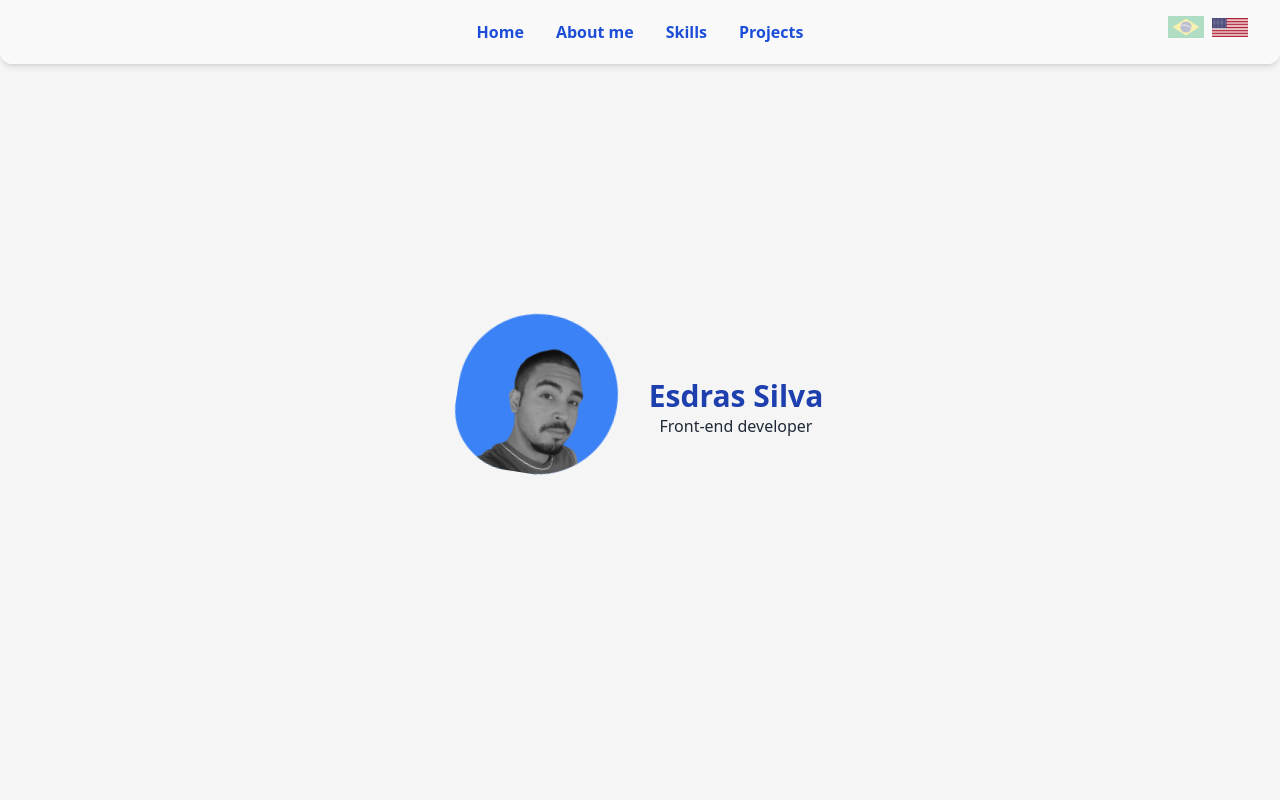
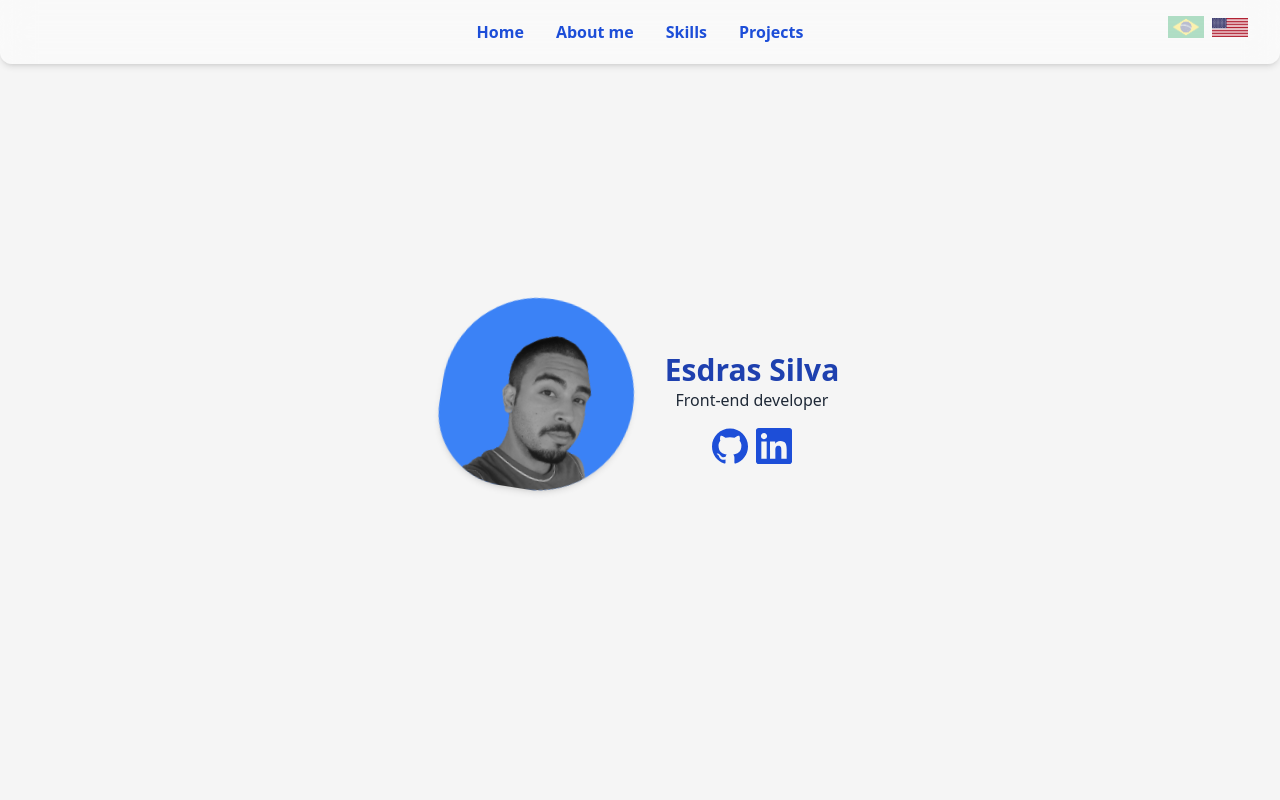
Before and after one commit to EsdrasLimaSilva/portifolio, a Next.js app: page / in a window 1280 px wide. Shown: the top 800 px of the page. Built offline with nearby package versions, Linux system fonts and the light colour scheme.

Commit message:
Add social media and replace sisgo link

```diff
--- a/app/components/Icon.tsx
+++ b/app/components/Icon.tsx
@@ -5,7 +5,7 @@ export default function Icon() {
     return (
         <div
             id="icon"
-            className="rounded-[40px] w-40 h-40 bg-blue-500 relative  overflow-hidden rotate-[9deg]"
+            className="rounded-[40px] w-40 h-40 bg-blue-500 relative shadow-md overflow-hidden rotate-[9deg] md:w-48 md:h-48"
         >
             <Image
                 src={me}
--- a/app/page.tsx
+++ b/app/page.tsx
@@ -21,11 +21,14 @@ import {
     SiMongodb,
     SiMysql,
     SiFigma,
+    SiGithub,
+    SiLinkedin,
 } from "react-icons/si";
 import Project from "./components/Project";
 import { useContext } from "react";
 import { TranslateContext } from "@/contexts/translateContext";
 import Head from "next/head";
+import Link from "next/link";
 
 export default function Home() {
     const { dictionary: d, lang } = useContext(TranslateContext)!;
@@ -42,6 +45,24 @@ export default function Home() {
                             Esdras Silva
                         </h1>
                         <h2 className="text-gray-800">{d.profission}</h2>
+
+                        <div className="flex flex-row text-4xl text-blue-700 gap-2 justify-center mt-4 [&>a:hover]:text-blue-600">
+                            <Link
+                                href="https://github.com/EsdrasLimaSilva"
+                                target="_blank"
+                                rel="noreferrer"
+                            >
+                                <SiGithub />
+                            </Link>
+
+                            <Link
+                                href="https://linkedin/in/esdras-silva-frontend"
+                                target="_blank"
+                                rel="noreferrer"
+                            >
+                                <SiLinkedin />
+                            </Link>
+                        </div>
                     </div>
                 </div>
             </Section>
@@ -89,7 +110,7 @@ export default function Home() {
                         title={d["project-1-title"]}
                         description={d["project-1-description"]}
                         githublink="https://github.com/EsdrasLimaSilva/sisgo"
-                        demolink="https://aquariumm.vercel.app/"
+                        demolink="https://sisgo.vercel.app/"
                     />
 
                     <Project
--- a/locales/pt.json
+++ b/locales/pt.json
@@ -11,7 +11,7 @@
     "skills-title": "Habilidades",
     "projects-title": "Projetos",
     "project-1-title": "Sisgo",
-    "project-1-description": "Meu blog pessoal sobre tecnolgia. Foi feito com Nextjs 13, Typescript, modulos SASS e Mongodb",
+    "project-1-description": "Meu blog pessoal sobre tecnologia. Foi feito com Nextjs 13, Typescript, modulos SASS e Mongodb",
     "project-2-title": "Aquarium",
     "project-2-description": "Compartilhe e ouça músicas. Feito com Nextjs 12, Typescript, Sanity.io e Tailwdincss",
     "project-3-title": "Gaffy",
```
